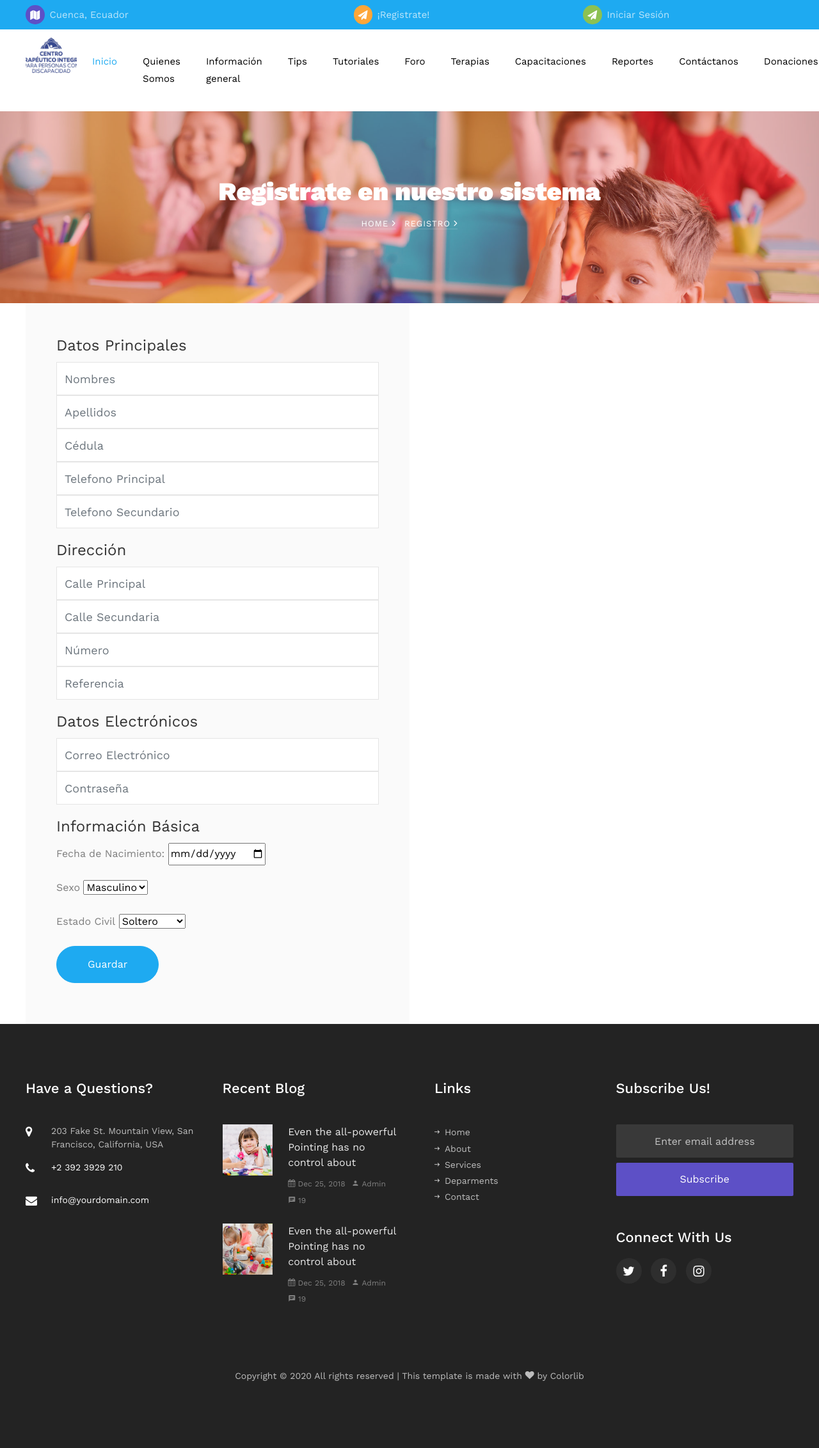
After one commit to domerchan/plataforma_web_centro_terapeutico_integral, a Django app: page /registro.html in a window 1280 px wide; the page is wider, and only the part inside the window is pictured. The commit adds this page. Shown: that part at 64% size. Run offline with Django 3.2, Linux system fonts and the light colour scheme; some libraries are stand-ins or nearby versions; some web fonts are replaced.

Commit message:
permitir datos nulos

```diff
--- a/centro_website/centro_website/settings.py
+++ b/centro_website/centro_website/settings.py
@@ -48,6 +48,7 @@ MIDDLEWARE = [
     'django.contrib.auth.middleware.AuthenticationMiddleware',
     'django.contrib.messages.middleware.MessageMiddleware',
     'django.middleware.clickjacking.XFrameOptionsMiddleware',
+    'django_globals.middleware.Global',
 ]
 
 ROOT_URLCONF = 'centro_website.urls'
--- a/centro_website/templates/includes/header.html
+++ b/centro_website/templates/includes/header.html
@@ -5,16 +5,27 @@
                 <div class="row d-flex">
                     <div class="col-md-5 pr-4 d-flex topper align-items-center">
                         <div class="icon bg-fifth mr-2 d-flex justify-content-center align-items-center"><span class="icon-map"></span></div>
-                        <span class="text">198 West 21th Street, Suite 721 New York NY 10016</span>
+                        <span class="text">Cuenca, Ecuador</span>
                     </div>
-                    <div class="col-md pr-4 d-flex topper align-items-center">
-                        <div class="icon bg-secondary mr-2 d-flex justify-content-center align-items-center"><span class="icon-paper-plane"></span></div>
-                        <span class="text">youremail@email.com</span>
-                    </div>
-                    <div class="col-md pr-4 d-flex topper align-items-center">
-                        <div class="icon bg-tertiary mr-2 d-flex justify-content-center align-items-center"><span class="icon-phone2"></span></div>
-                        <span class="text">+ 1235 2355 98</span>
-                    </div>
+                    {% if request.session.user_email %}
+                        <div class="col-md pr-4 d-flex topper align-items-center">
+                            <div class="icon bg-secondary mr-2 d-flex justify-content-center align-items-center"><span class="icon-paper-plane"></span></div>
+                            <span class="text"><a class="text" class="nav-link">{{ request.session.user_email }}</a></span>
+                        </div>
+                        <div class="col-md pr-4 d-flex topper align-items-center">
+                            <div class="icon bg-tertiary mr-2 d-flex justify-content-center align-items-center"><span class="icon-paper-plane"></span></div>
+                            <span class="text"><a class="text" href="/logout/" class="nav-link">Cerrar Sesión</a></span>
+                        </div>
+                    {% else %}
+                        <div class="col-md pr-4 d-flex topper align-items-center">
+                            <div class="icon bg-secondary mr-2 d-flex justify-content-center align-items-center"><span class="icon-paper-plane"></span></div>
+                            <span class="text"><a class="text" href="registro.html" class="nav-link">¡Registrate!</a></span>
+                        </div>
+                        <div class="col-md pr-4 d-flex topper align-items-center">
+                            <div class="icon bg-tertiary mr-2 d-flex justify-content-center align-items-center"><span class="icon-paper-plane"></span></div>
+                            <span class="text"><a class="text" href="login.html" class="nav-link">Iniciar Sesión</a></span>
+                        </div>
+                    {% endif %}
                 </div>
             </div>
         </div>
--- /dev/null
+++ b/centro_website/templates/registro.html
@@ -0,0 +1,98 @@
+<!DOCTYPE html>
+<html lang="en">
+
+<head>
+    <title>Registro</title>
+    {% include 'includes/head.html'%} {% block head %} {% endblock %}
+</head>
+
+<body>
+    {% include 'includes/header.html'%} {% block header %} {% endblock %} {% include 'includes/navbar.html'%} {% block navbar %} {% endblock %}
+
+    <section class="hero-wrap hero-wrap-2" style="background-image: url('images/bg_2.jpg');">
+        <div class="overlay"></div>
+        <div class="container">
+            <div class="row no-gutters slider-text align-items-center justify-content-center">
+                <div class="col-md-9 ftco-animate text-center">
+                    <h1 class="mb-2 bread">Registrate en nuestro sistema</h1>
+                    <p class="breadcrumbs"><span class="mr-2"><a href="index.html">Home <i class="ion-ios-arrow-forward"></i></a></span> <span>Registro <i class="ion-ios-arrow-forward"></i></span></p>
+                </div>
+            </div>
+        </div>
+    </section>
+
+    <section class="ftco-section ftco-no-pt ftco-no-pb contact-section">
+        <div class="container">
+            <div class="row d-flex align-items-stretch no-gutters">
+                <div class="col-md-6 p-4 p-md-5 order-md-last bg-light">
+                    <form action="/registrar/" method="POST">{% csrf_token %}
+                        <div class="form-group">
+                            <h4>Datos Principales</h4>
+                            <input type="text" id="names" name="names" class="form-control" placeholder="Nombres" required>
+                            <input type="text" id="lnames" name="lnames" class="form-control" placeholder="Apellidos" required>
+                            <input type="text" id="id" name="id" class="form-control" placeholder="Cédula" required>
+                            <input type="number" id="tel1" name="tel1" class="form-control" placeholder="Telefono Principal">
+                            <input type="number" id="tel2" name="tel2" class="form-control" placeholder="Telefono Secundario">
+                        </div>
+                        <div class="form-group">
+                            <h4>Dirección</h4>
+                            <input type="text" id="dir1" name="dir1" class="form-control" placeholder="Calle Principal" required>
+                            <input type="text" id="dir2" name="dir2" class="form-control" placeholder="Calle Secundaria" required>
+                            <input type="text" id="dir3" name="dir3" class="form-control" placeholder="Número" required>
+                            <input type="text" id="dir4" name="dir4" class="form-control" placeholder="Referencia" required>
+                        </div>
+                        <div class="form-group">
+                            <h4>Datos Electrónicos</h4>
+                            <input type="email" id="email" name="email" class="form-control" placeholder="Correo Electrónico" required>
+                            <input type="password" id="password" name="password" class="form-control" placeholder="Contraseña" required>
+                        </div>
+                        <div class="form-group">
+                            <h4>Información Básica</h4>
+                            <label>Fecha de Nacimiento:</label>
+                            <input type="date" id="birth" name="birth" required>
+                        </div>
+                        <div class="form-group">
+                            <label>Sexo</label>
+                            <select name="sex" id="sex" required>
+                                <option value="M">Masculino</option>
+                                <option value="F">Femenino</option>
+                            </select>
+                        </div>
+                        <div class="form-group">
+                            <label>Estado Civil</label>
+                            <select name="status" id="status" required>
+                                <option value="Soltero">Soltero</option>
+                                <option value="Casado">Casado</option>
+                                <option value="Divorciado">Divorciado</option>
+                                <option value="Otro">Otro</option>
+                            </select>
+                        </div>
+                        <!--Hidden-->
+                        <input type="hidden" id="rol" name="rol" value="RP">
+                        <input type="hidden" id="job" name="job" value="Unknown">
+                        <input type="hidden" id="degree" name="degree" value="Unknown">
+                        <input type="hidden" id="bio" name="bio" value="Unknown">
+
+                        <div class="form-group">
+                            <input type="submit" value="Guardar" name="save" class="btn btn-primary py-3 px-5">
+                        </div>
+                    </form>
+                </div>
+                <!--<div class="col-md-6 d-flex align-items-stretch">
+                    <div id="map"></div>
+                </div>-->
+            </div>
+        </div>
+    </section>
+
+    {% include 'includes/footer.html'%} {% block footer %} {% endblock %}
+
+    <!-- loader -->
+    <div id="ftco-loader" class="show fullscreen"><svg class="circular" width="48px" height="48px"><circle class="path-bg" cx="24" cy="24" r="22" fill="none" stroke-width="4" stroke="#eeeeee"/><circle class="path" cx="24" cy="24" r="22" fill="none" stroke-width="4" stroke-miterlimit="10" stroke="#F96D00"/></svg></div>
+
+
+    {% include 'includes/js.html'%} {% block js %} {% endblock %}
+
+</body>
+
+</html>
--- /dev/null
+++ b/centro_website/website/forms.py
@@ -0,0 +1,6 @@
+from django import forms
+from website.models import User
+
+class UserForm(forms.ModelForm):
+    first_name = forms.CharField(max_length=150)
+    last_name = forms.CharField(max_length=150)
--- a/centro_website/website/urls.py
+++ b/centro_website/website/urls.py
@@ -12,9 +12,15 @@ urlpatterns = [
     path('donations.html', views.donations, name='donations'),
     path('index.html', views.index, name='index'),
     path('information.html', views.information, name='information'),
+    path('login.html', views.login, name='login'),
+    path('registro.html', views.registro, name='registro'),
     path('report.html', views.report, name='report'),
     path('therapies.html', views.therapies, name='therapies'),
     path('tips.html', views.tips, name='tips'),
     path('training.html', views.training, name='training'),
     path('tutorial.html', views.tutorial, name='tutorial'),
+
+    path('registrar/', views.registrar),
+    path('iniciarSesion/', views.iniciarSesion),
+    path('logout/', views.logout),
 ]
--- a/centro_website/website/views.py
+++ b/centro_website/website/views.py
@@ -1,5 +1,15 @@
 from django.shortcuts import render
 from django.http import HttpResponse
+from django.template import RequestContext
+from django.contrib import messages
+from django.shortcuts import redirect
+from django.contrib.auth import authenticate, login
+from django.contrib.auth.models import User
+from django.utils.deprecation import MiddlewareMixin
+from website.models import User
+from website.models import Direction
+from website.forms import UserForm
+
 
 # Create your views here.
 
@@ -27,6 +37,12 @@ def index(request):
 def information(request):
     return render(request, 'information.html')
 
+def login(request):
+    return render(request, 'login.html')
+
+def registro(request):
+    return render(request, 'registro.html')
+
 def report(request):
     return render(request, 'report.html')
 
@@ -41,3 +57,73 @@ def training(request):
 
 def tutorial(request):
     return render(request, 'tutorial.html')
+
+def registrar(request):
+    if request.method=="POST":
+        nombres = request.POST["names"]
+        apellidos = request.POST["lnames"]
+        cedula = request.POST["id"]
+        tel1 = request.POST["tel1"]
+        tel2 = request.POST["tel2"]
+        dir1 = request.POST["dir1"]
+        dir2 = request.POST["dir2"]
+        dir3 = request.POST["dir3"]
+        dir4 = request.POST["dir4"]
+        email = request.POST["email"]
+        password = request.POST["password"]
+        birth = request.POST["birth"]
+        sex = request.POST["sex"]
+        status = request.POST["status"]
+
+        rol = request.POST["rol"]
+        job = request.POST["job"]
+        degree = request.POST["degree"]
+        bio = request.POST["bio"]
+
+        direccion=Direction(main_street=dir1, secondary_street=dir2, house_number=dir3, reference=dir4)
+        direccion.save()
+        usuario=User(first_name=nombres, last_name=apellidos, identity_card=cedula, rol=rol, birth=birth, sex=sex, civil_status=status, phone_number_1=tel1, phone_number_2=tel2, email=email, password=password, direction=direccion, job_title=job, degree=degree, biography=bio)
+        usuario.save()
+
+        response = redirect('login')
+        return response
+    else:
+        return render(request, "index.html")
+
+def iniciarSesion(request):
+    if request.method=="POST":
+        email = request.POST["email"]
+        password = request.POST["password"]
+        try:
+            user = User.objects.get(email=email)
+        except:
+            messages.success(request, 'Usuario o Contraseña Incorrecto')
+            response = redirect('login')
+            return response
+
+        if user.password != password:
+            messages.success(request, 'Usuario o Contraseña Incorrecto')
+            response = redirect('login')
+            return response
+        else:
+            user = User.objects.get(email=email)
+            request.session['user_email'] = email
+            usuario = request.session['user_email']
+            if 'user_email' in request.session:
+                #return HttpResponse(usuario)
+                response = redirect('index')
+                return response
+            else:
+                response = redirect('index')
+                return HttpResponse("Incorrecto")
+                #return response
+
+
+def logout(request):
+    if 'user_email' in request.session:
+        del request.session['user_email']
+        response = redirect('login')
+        return response
+    else:
+        response = redirect('index')
+        return response
```
Also changed, not shown: centro_website/templates/index.html (+5 -3 lines), centro_website/templates/login.html (added, +69 -0 lines), centro_website/website/migrations/0001_initial.py.
